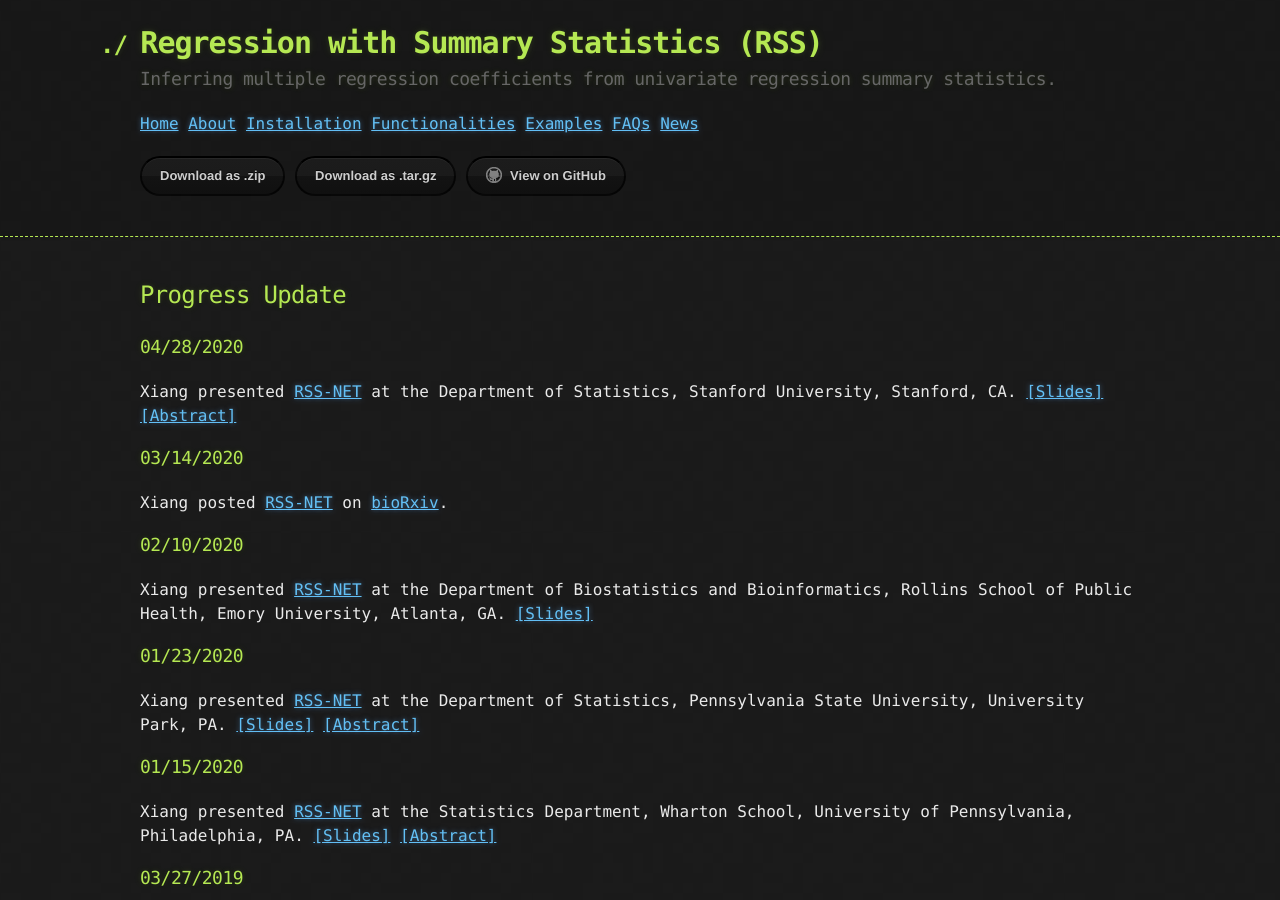
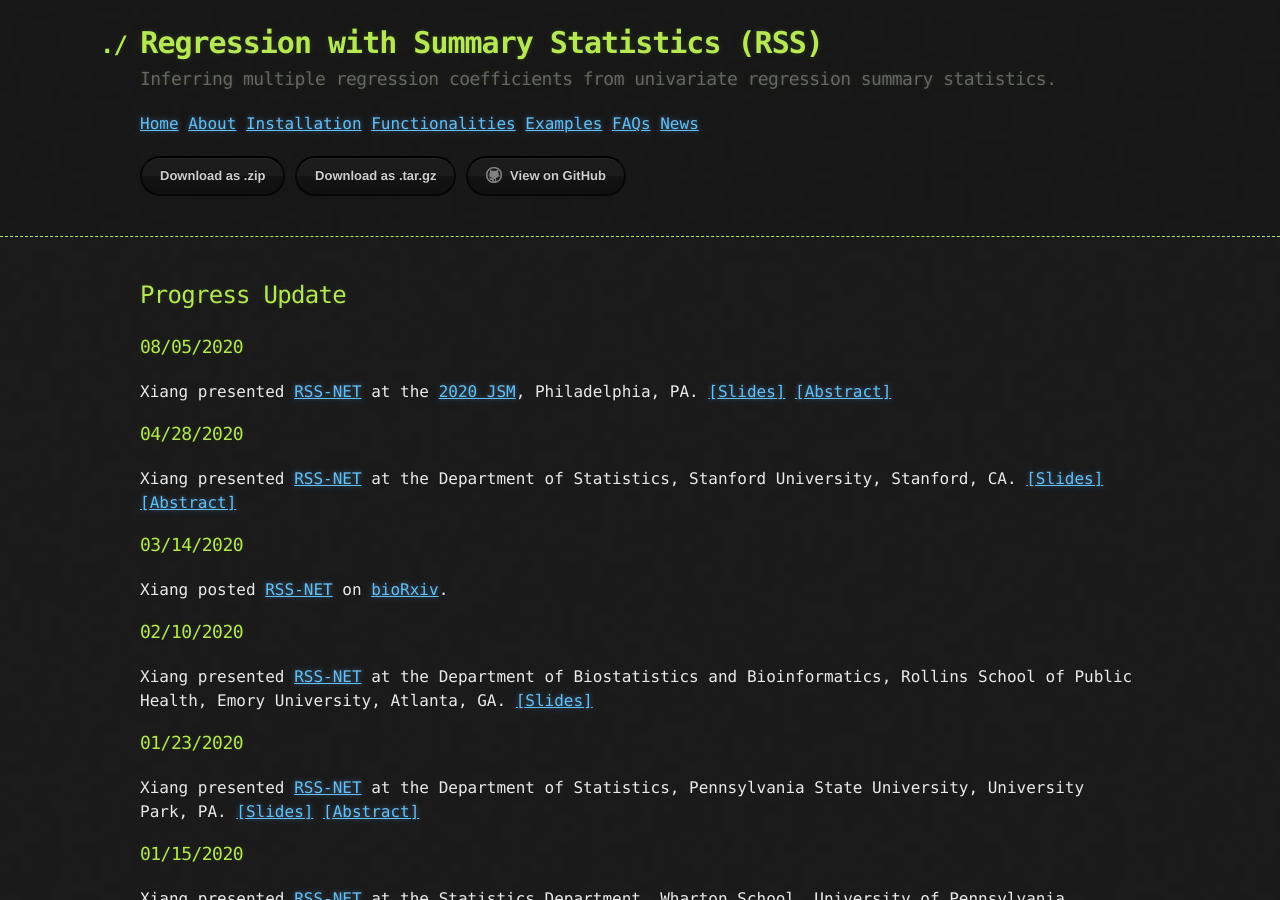
Before and after one commit to stephenslab/rss, a Jekyll site: the page built from docs/News.md, in a window 1280 px wide and 900 px high. Built offline with Jekyll 4.4.1, drawn with Linux system fonts in a browser that asks for light colours; our own code applies the rules of GitHub Pages for plain Markdown files.

Commit message:
update progress update

```diff
--- a/docs/News.md
+++ b/docs/News.md
@@ -5,6 +5,12 @@
 [RSS likelihood]: https://doi.org/10.1214/17-aoas1046
 
 [rnt]: http://web.stanford.edu/~xiangzhu/rnt.pdf
+
+### 08/05/2020
+
+Xiang presented [RSS-NET][] at the
+[2020 JSM](https://ww2.amstat.org/meetings/jsm/2020/), Philadelphia, PA. [[Slides]][rnt]
+[[Abstract]](https://ww2.amstat.org/meetings/jsm/2020/onlineprogram/AbstractDetails.cfm?abstractid=313507)
 
 ### 04/28/2020
 
```
